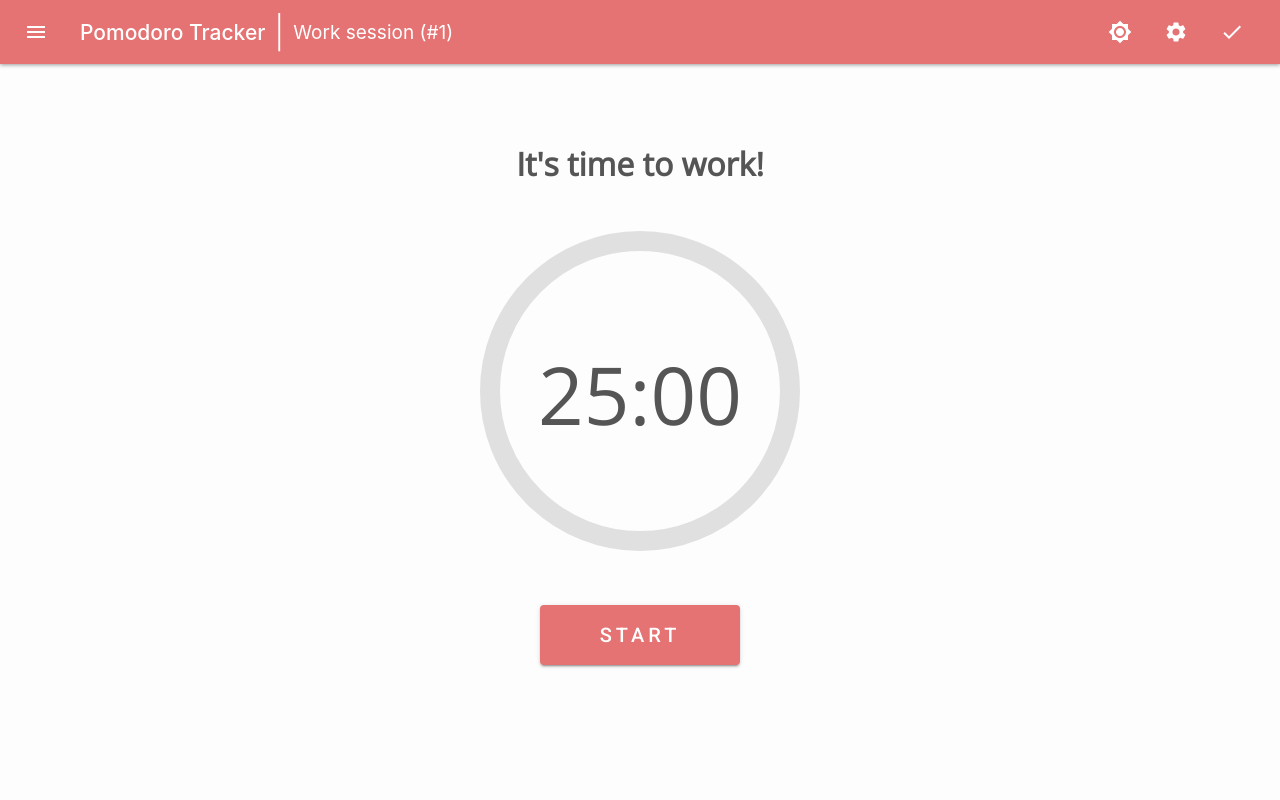
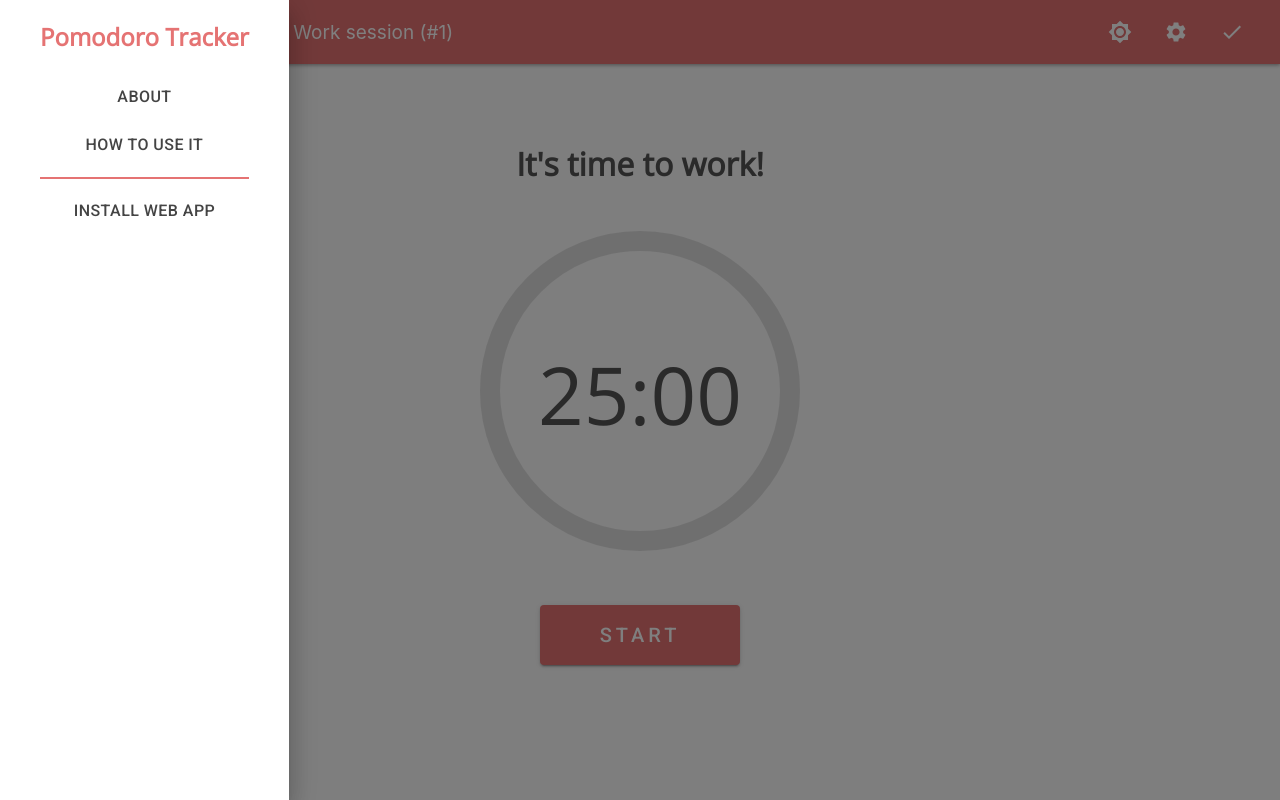
Before and after one commit to SirPeace/pomodoro-tracker, a React (Create React App) app: page / in a window 1280 px wide. Both pictures are taken after a click on the button 36 px from the left and 32 px from the top of the page. Built offline with nearby package versions, Linux system fonts and the light colour scheme.

Commit message:
Add Application Drawer
- Create ApplicationDrawer component
- Divide drawers into "temporary" and "persistant"

```diff
--- a/src/components/ApplicationBar/ApplicationBar.jsx
+++ b/src/components/ApplicationBar/ApplicationBar.jsx
@@ -1,13 +1,18 @@
-import React from "react";
-import { AppBar, Toolbar, IconButton, Tooltip } from "@material-ui/core";
-import MenuIcon from "@material-ui/icons/Menu";
-import SettingsIcon from "@material-ui/icons/Settings";
-import CheckIcon from "@material-ui/icons/Check";
-import Brightness7 from "@material-ui/icons/Brightness7";
-import Brightness3 from "@material-ui/icons/Brightness3";
-import { connect } from "react-redux";
-import { setDrawer, setPopup, setTheme } from "../../store/actions/layout";
-import { useStyles } from "./styles";
+import React from "react"
+import { AppBar, Toolbar, IconButton, Tooltip } from "@material-ui/core"
+import MenuIcon from "@material-ui/icons/Menu"
+import SettingsIcon from "@material-ui/icons/Settings"
+import CheckIcon from "@material-ui/icons/Check"
+import Brightness7 from "@material-ui/icons/Brightness7"
+import Brightness3 from "@material-ui/icons/Brightness3"
+import { connect } from "react-redux"
+import {
+  setPersistantDrawer,
+  setPopup,
+  setTemporaryDrawer,
+  setTheme,
+} from "../../store/actions/layout"
+import { useStyles } from "./styles"
 
 function ApplicationBar({
   sessionLoop,
@@ -16,23 +21,30 @@ function ApplicationBar({
   session,
 
   theme,
-  drawer,
+  pers_drawer,
+  temp_drawer,
 
   setTheme,
   setPopup,
-  setDrawer,
+  setTempDrawer,
+  setPersDrawer,
 }) {
-  const workID = ((sessionLoop - 1) * sessionsCount) / 2 + sessionOrder / 2 + 1;
-  const classes = useStyles();
+  const workID = ((sessionLoop - 1) * sessionsCount) / 2 + sessionOrder / 2 + 1
+  const classes = useStyles()
 
-  let sessionProgress = `Work session (#${workID})`;
-  if (session === "short_break") sessionProgress = "Short break";
-  else if (session === "long_break") sessionProgress = "Long break";
+  let sessionProgress = `Work session (#${workID})`
+  if (session === "short_break") sessionProgress = "Short break"
+  else if (session === "long_break") sessionProgress = "Long break"
 
-  const toggleDrawer = name => {
-    if (drawer === name) setDrawer(false);
-    else setDrawer(name);
-  };
+  const toggleDrawer = (type, name) => {
+    if (type === "p") {
+      if (pers_drawer === name) setPersDrawer(undefined)
+      else setPersDrawer(name)
+    } else if (type === "t") {
+      if (temp_drawer === name) setTempDrawer(undefined)
+      else setTempDrawer(name)
+    }
+  }
 
   return (
     <AppBar
@@ -45,6 +57,7 @@ function ApplicationBar({
           className={classes.menuButton}
           color="inherit"
           aria-label="menu"
+          onClick={() => toggleDrawer("t", "root")}
         >
           <MenuIcon />
         </IconButton>
@@ -84,32 +97,34 @@ function ApplicationBar({
             edge="start"
             color="inherit"
             aria-label="to-do"
-            onClick={() => toggleDrawer("tasks")}
+            onClick={() => toggleDrawer("p", "tasks")}
           >
             <CheckIcon />
           </IconButton>
         </Tooltip>
       </Toolbar>
     </AppBar>
-  );
+  )
 }
 
 const mapStateToProps = state => ({
   // layout
   theme: state.layout.theme,
-  drawer: state.layout.drawer,
+  pers_drawer: state.layout.persistant_drawer,
+  temp_drawer: state.layout.temporary_drawer,
 
   // sessions
   session: state.sessions.order[state.sessions.current],
   sessionOrder: state.sessions.current,
   sessionsCount: state.sessions.order.length,
   sessionLoop: state.sessions.loop,
-});
+})
 
 const mapDispatchToProps = dispatch => ({
   setTheme: theme => dispatch(setTheme(theme)),
   setPopup: name => dispatch(setPopup(name)),
-  setDrawer: name => dispatch(setDrawer(name)),
-});
+  setPersDrawer: name => dispatch(setPersistantDrawer(name)),
+  setTempDrawer: name => dispatch(setTemporaryDrawer(name)),
+})
 
-export default connect(mapStateToProps, mapDispatchToProps)(ApplicationBar);
+export default connect(mapStateToProps, mapDispatchToProps)(ApplicationBar)
--- /dev/null
+++ b/src/components/ApplicationDrawer/ApplicationDrawer.jsx
@@ -0,0 +1,59 @@
+import { Button } from "@material-ui/core"
+import React from "react"
+import { connect } from "react-redux"
+import { Link } from "react-router-dom"
+import { setTemporaryDrawer } from "../../store/actions/layout"
+import { useStyles } from "./styles"
+
+function ApplicationDrawer({ closeDrawer }) {
+  const classes = useStyles()
+
+  const links = [
+    { to: "/about", text: "About" },
+    { to: "/how-to-use-it", text: "How to use it" },
+  ]
+
+  const renderLinks = () =>
+    links.map((link, i) => (
+      <Button
+        onClick={closeDrawer}
+        className={classes.button}
+        component={Link}
+        to={link.to}
+        key={i}
+      >
+        {link.text}
+      </Button>
+    ))
+
+  const triggerAppInstallation = () => {
+    // TODO: Application install logic
+  }
+
+  return (
+    <div className={classes.ApplicationDrawer}>
+      <h2>
+        <Link to="/" className={classes.logo} onClick={closeDrawer}>
+          Pomodoro Tracker
+        </Link>
+      </h2>
+
+      {renderLinks()}
+
+      <hr className={classes.hr} />
+
+      <Button
+        className={`${classes.install_button} ${classes.button}`}
+        onClick={triggerAppInstallation}
+      >
+        Install Web App
+      </Button>
+    </div>
+  )
+}
+
+const mapDispatchToProps = dispatch => ({
+  closeDrawer: () => dispatch(setTemporaryDrawer(undefined)),
+})
+
+export default connect(null, mapDispatchToProps)(ApplicationDrawer)
--- /dev/null
+++ b/src/components/ApplicationDrawer/styles.js
@@ -0,0 +1,33 @@
+import { makeStyles } from "@material-ui/core"
+
+export const useStyles = makeStyles(theme => ({
+  ApplicationDrawer: {
+    padding: "0 40px",
+    height: "100%",
+  },
+
+  logo: {
+    fontFamily: "Open Sans",
+    color: theme.palette.primary.main,
+    textDecoration: "none",
+    transition: "color 0.3s",
+    "&:hover": {
+      color: theme.palette.primary.dark,
+    },
+  },
+
+  button: {
+    display: "block",
+    width: "100%",
+    fontSize: 16,
+    padding: "10px 0",
+    color: "#444",
+    textAlign: "center",
+  },
+
+  install_button: {},
+
+  hr: {
+    border: `1px solid ${theme.palette.primary.main}`,
+  },
+}))
--- a/src/hoc/Layout/Layout.jsx
+++ b/src/hoc/Layout/Layout.jsx
@@ -1,11 +1,13 @@
-import React from "react";
-import { Backdrop, Drawer } from "@material-ui/core";
-import { makeStyles } from "@material-ui/core/styles";
-import { connect } from "react-redux";
-import { setPopup, setDrawer } from "../../store/actions/layout";
-import SettingsPopup from "../../components/SettingsPopup/SettingsPopup";
-import ApplicationBar from "../../components/ApplicationBar/ApplicationBar";
-import TaskManager from "../../components/TaskManager/TaskManager";
+import React from "react"
+import { Backdrop, Drawer } from "@material-ui/core"
+import { makeStyles } from "@material-ui/core/styles"
+import { connect } from "react-redux"
+import { setPopup, setTemporaryDrawer } from "../../store/actions/layout"
+import SettingsPopup from "../../components/SettingsPopup/SettingsPopup"
+import ApplicationBar from "../../components/ApplicationBar/ApplicationBar"
+import TaskManager from "../../components/TaskManager/TaskManager"
+import ResetTimerPopup from "../../components/ResetTimerPopup/ResetTimerPopup"
+import ApplicationDrawer from "../../components/ApplicationDrawer/ApplicationDrawer"
 
 const useStyles = makeStyles(theme => ({
   Layout: {
@@ -28,38 +30,62 @@ const useStyles = makeStyles(theme => ({
     color: "#fff",
   },
 
-  paperDrawer: {
+  persistantPaperDrawer: {
     minWidth: 280,
     top: 65, // TODO: Make this value depend on AppBar height
   },
-}));
+}))
 
-function Layout({ drawer, setDrawer, popup, setPopup, children }) {
-  const classes = useStyles();
+function Layout({
+  pers_drawer,
+  temp_drawer,
+  popup,
+  setPopup,
+  children,
+  setTempDrawer,
+}) {
+  const classes = useStyles()
 
   const handleBackdropClick = event => {
-    if (!event.target.closest("#settings-popup")) {
-      setPopup(false);
+    if (!event.target.closest("[id$='popup']")) {
+      setPopup(false)
     }
-  };
+  }
+
+  if (popup === "settings") {
+    popup = <SettingsPopup />
+  } else if (popup === "reset-timer") {
+    popup = <ResetTimerPopup />
+  } else {
+    popup = null
+  }
 
   return (
     <div className={classes.Layout}>
       <ApplicationBar />
+
       <Backdrop
         open={!!popup}
         className={classes.backdrop}
         onClick={e => handleBackdropClick(e)}
       >
-        <SettingsPopup id="settings-popup" />
+        {popup}
       </Backdrop>
 
       <div className={classes.body}>
         <Drawer
-          open={!!drawer}
+          open={!!temp_drawer}
+          anchor="left"
+          onClose={() => setTempDrawer(undefined)}
+        >
+          <ApplicationDrawer />
+        </Drawer>
+
+        <Drawer
+          open={!!pers_drawer}
           anchor="right"
           variant="persistent"
-          classes={{ paper: classes.paperDrawer }}
+          classes={{ paper: classes.persistantPaperDrawer }}
         >
           <TaskManager />
         </Drawer>
@@ -67,17 +93,18 @@ function Layout({ drawer, setDrawer, popup, setPopup, children }) {
         {children}
       </div>
     </div>
-  );
+  )
 }
 
 const mapStateToProps = state => ({
   popup: state.layout.popup,
-  drawer: state.layout.drawer,
-});
+  pers_drawer: state.layout.persistant_drawer,
+  temp_drawer: state.layout.temporary_drawer,
+})
 
 const mapDispatchToProps = dispatch => ({
   setPopup: name => dispatch(setPopup(name)),
-  setDrawer: name => dispatch(setDrawer(name)),
-});
+  setTempDrawer: name => dispatch(setTemporaryDrawer(name)),
+})
 
-export default connect(mapStateToProps, mapDispatchToProps)(Layout);
+export default connect(mapStateToProps, mapDispatchToProps)(Layout)
--- a/src/store/actions/actionTypes.js
+++ b/src/store/actions/actionTypes.js
@@ -1,30 +1,31 @@
 // layout
-export const SET_THEME = "SET_THEME";
-export const SET_POPUP = "SET_POPUP";
-export const SET_DRAWER = "SET_DRAWER";
+export const SET_THEME = "SET_THEME"
+export const SET_POPUP = "SET_POPUP"
+export const SET_PERS_DRAWER = "SET_PERS_DRAWER"
+export const SET_TEMP_DRAWER = "SET_TEMP_DRAWER"
 
 // timer
-export const SET_DURATION = "SET_DURATION";
-export const RESET_TIMER = "RESET_TIMER";
-export const SET_TIME = "SET_TIME";
-export const SET_STATUS = "SET_STATUS";
-export const SET_TIMER_UPDATE_INTERVAL = "SET_TIMER_UPDATE_INTERVAL";
-export const SET_TIMER_STOP_TIMEOUT = "SET_TIMER_STOP_TIMEOUT";
-export const UPDATE_RUNNING_DATA = "UPDATE_RUNNING_DATA";
-export const SET_ANIMATION_ID = "SET_ANIMATION_ID";
+export const SET_DURATION = "SET_DURATION"
+export const RESET_TIMER = "RESET_TIMER"
+export const SET_TIME = "SET_TIME"
+export const SET_STATUS = "SET_STATUS"
+export const SET_TIMER_UPDATE_INTERVAL = "SET_TIMER_UPDATE_INTERVAL"
+export const SET_TIMER_STOP_TIMEOUT = "SET_TIMER_STOP_TIMEOUT"
+export const UPDATE_RUNNING_DATA = "UPDATE_RUNNING_DATA"
+export const SET_ANIMATION_ID = "SET_ANIMATION_ID"
 
 // settings
-export const SET_WORK_SESSION_DURATION = "SET_WORK_SESSION_DURATION";
-export const SET_SHORT_BREAK_DURATION = "SET_SHORT_BREAK_DURATION";
-export const SET_LONG_BREAK_DURATION = "SET_LONG_BREAK_DURATION";
+export const SET_WORK_SESSION_DURATION = "SET_WORK_SESSION_DURATION"
+export const SET_SHORT_BREAK_DURATION = "SET_SHORT_BREAK_DURATION"
+export const SET_LONG_BREAK_DURATION = "SET_LONG_BREAK_DURATION"
 export const SET_WORK_SESSIONS_COUNT_BEFORE_LONG_BREAK =
-  "SET_WORK_SESSIONS_COUNT_BEFORE_LONG_BREAK";
+  "SET_WORK_SESSIONS_COUNT_BEFORE_LONG_BREAK"
 
 // sessions
-export const SET_CONFIGURATION = "SET_CONFIGURATION";
-export const SET_CURRENT_SESSION = "SET_CURRENT_SESSION";
-export const SET_SESSION_LOOP = "SET_SESSION_LOOP";
+export const SET_CONFIGURATION = "SET_CONFIGURATION"
+export const SET_CURRENT_SESSION = "SET_CURRENT_SESSION"
+export const SET_SESSION_LOOP = "SET_SESSION_LOOP"
 
 // tasks
-export const ADD_TASK = "ADD_TASK";
-export const DELETE_TASK = "DELETE_TASK";
+export const ADD_TASK = "ADD_TASK"
+export const DELETE_TASK = "DELETE_TASK"
--- a/src/store/actions/layout.js
+++ b/src/store/actions/layout.js
@@ -1,16 +1,26 @@
-import { SET_POPUP, SET_THEME, SET_DRAWER } from "./actionTypes";
+import {
+  SET_POPUP,
+  SET_THEME,
+  SET_PERS_DRAWER,
+  SET_TEMP_DRAWER,
+} from "./actionTypes"
 
 export const setTheme = theme => ({
   type: SET_THEME,
   payload: theme,
-});
+})
 
 export const setPopup = name => ({
   type: SET_POPUP,
   payload: name,
-});
+})
 
-export const setDrawer = name => ({
-  type: SET_DRAWER,
+export const setPersistantDrawer = name => ({
+  type: SET_PERS_DRAWER,
   payload: name,
-});
+})
+
+export const setTemporaryDrawer = name => ({
+  type: SET_TEMP_DRAWER,
+  payload: name,
+})
--- a/src/store/reducers/layout.js
+++ b/src/store/reducers/layout.js
@@ -1,28 +1,45 @@
-import { SET_DRAWER, SET_POPUP, SET_THEME } from "../actions/actionTypes";
+import {
+  SET_PERS_DRAWER,
+  SET_TEMP_DRAWER,
+  SET_POPUP,
+  SET_THEME,
+} from "../actions/actionTypes"
 
+/**
+ *
+ * @property {string} theme - Active theme ["light"|"dark"]
+ * @property {?string} popup - Displayed popup name
+ * @property {?string} persistant_drawer - Displayed persistant drawer name
+ * @property {?string} temp_drawer - Displayed temporary drawer name
+ */
 const initialState = {
   theme: "light",
-  popup: false,
-  drawer: false,
-};
+  popup: undefined,
+  persistant_drawer: undefined,
+  temporary_drawer: undefined,
+}
 
 const handlers = {
   [SET_THEME]: (state, { payload }) => ({
     ...state,
-    theme: payload === "light" ? "dark" : "light",
+    theme: payload,
   }),
   [SET_POPUP]: (state, { payload }) => ({
     ...state,
     popup: payload,
   }),
-  [SET_DRAWER]: (state, { payload }) => ({
+  [SET_PERS_DRAWER]: (state, { payload }) => ({
     ...state,
-    drawer: payload,
+    persistant_drawer: payload,
+  }),
+  [SET_TEMP_DRAWER]: (state, { payload }) => ({
+    ...state,
+    temporary_drawer: payload,
   }),
   DEFAULT: state => state,
-};
+}
 
 export function layoutReducer(state = initialState, action) {
-  const handler = handlers[action.type] || handlers.DEFAULT;
-  return handler(state, action);
+  const handler = handlers[action.type] || handlers.DEFAULT
+  return handler(state, action)
 }
```
